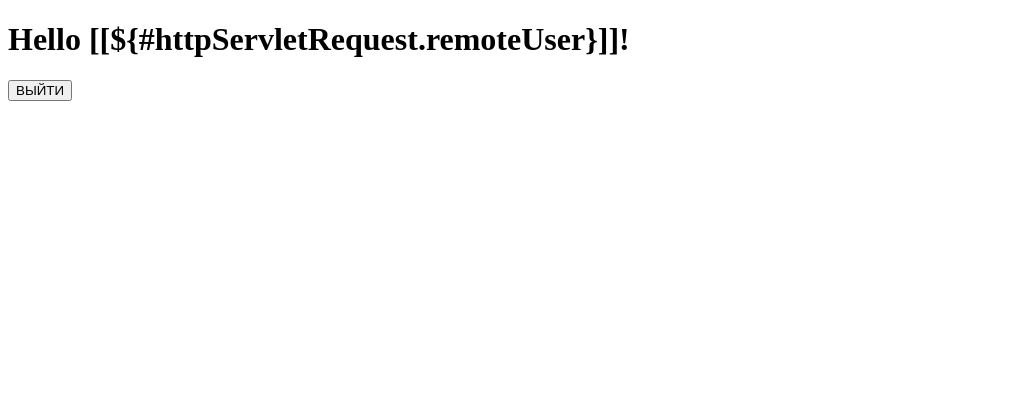
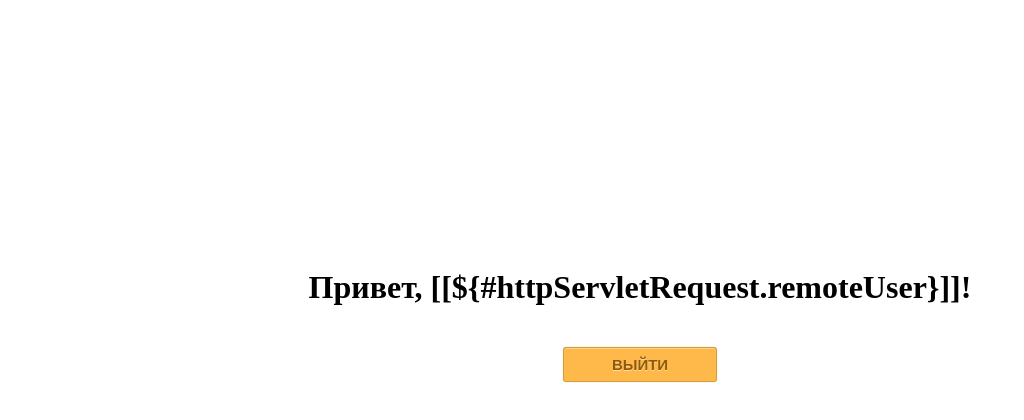
Before and after one commit to Trushenkov/SpringSecurityExample, a plain HTML site: page src/main/resources/templates/home.html in a window 1280 px wide. Shown: the whole page, without its empty margins (0-1024 px from the left). Drawn offline with Linux system fonts and the light colour scheme.

Commit message:
edited styles

```diff
--- a/src/main/resources/templates/home.html
+++ b/src/main/resources/templates/home.html
@@ -1,12 +1,49 @@
 <!DOCTYPE html>
 <html xmlns="http://www.w3.org/1999/xhtml" xmlns:th="http://www.thymeleaf.org">
 <head>
-    <title>Successful data!</title>
+    <title>Успешный вход</title>
+    <style>
+        h1{
+            padding-top: 35%;
+            margin-top:0;
+        }
+        body{
+            margin:0;
+            padding: 0;
+            background-color: #ffffff;
+        }
+        .container{
+            height: 100vh;
+            width: 60%;
+            margin-left: auto;
+            margin-right: auto;
+            text-align: center;
+        }
+        .form-btn{
+        }
+        .btn {
+            background-color: #ffb94b;
+            border-radius: 3px;
+            text-shadow: 0 1px 0 rgba(255, 255, 255, 0.5);
+            box-shadow: 0 0 1px rgba(0, 0, 0, 0.3), 0 1px 0 rgba(255, 255, 255, 0.3) inset;
+            border: 1px solid #d69e31;
+            height: 35px;
+            padding: 0;
+            width: 20%;
+            cursor: pointer;
+            font: bold 15px Arial, Helvetica;
+            color: #8f5a0a;
+            margin-top: 20px;
+        }
+    </style>
 </head>
 <body>
-<h1 th:inline="text">Hello [[${#httpServletRequest.remoteUser}]]!</h1>
-<form th:action="@{/logout}" method="post">
-    <input type="submit" value="ВЫЙТИ"/>
-</form>
+<div class="container">
+    <h1 th:inline="text">Привет, [[${#httpServletRequest.remoteUser}]]!</h1>
+    <form th:action="@{/logout}" method="post" class="form-btn">
+        <input class="btn" type="submit" value="ВЫЙТИ"/>
+    </form>
+</div>
+
 </body>
 </html>
```
Also changed, not shown: src/main/resources/templates/incorrect.html (+26 -4 lines), src/main/resources/templates/login.html (+6 -1 lines).
